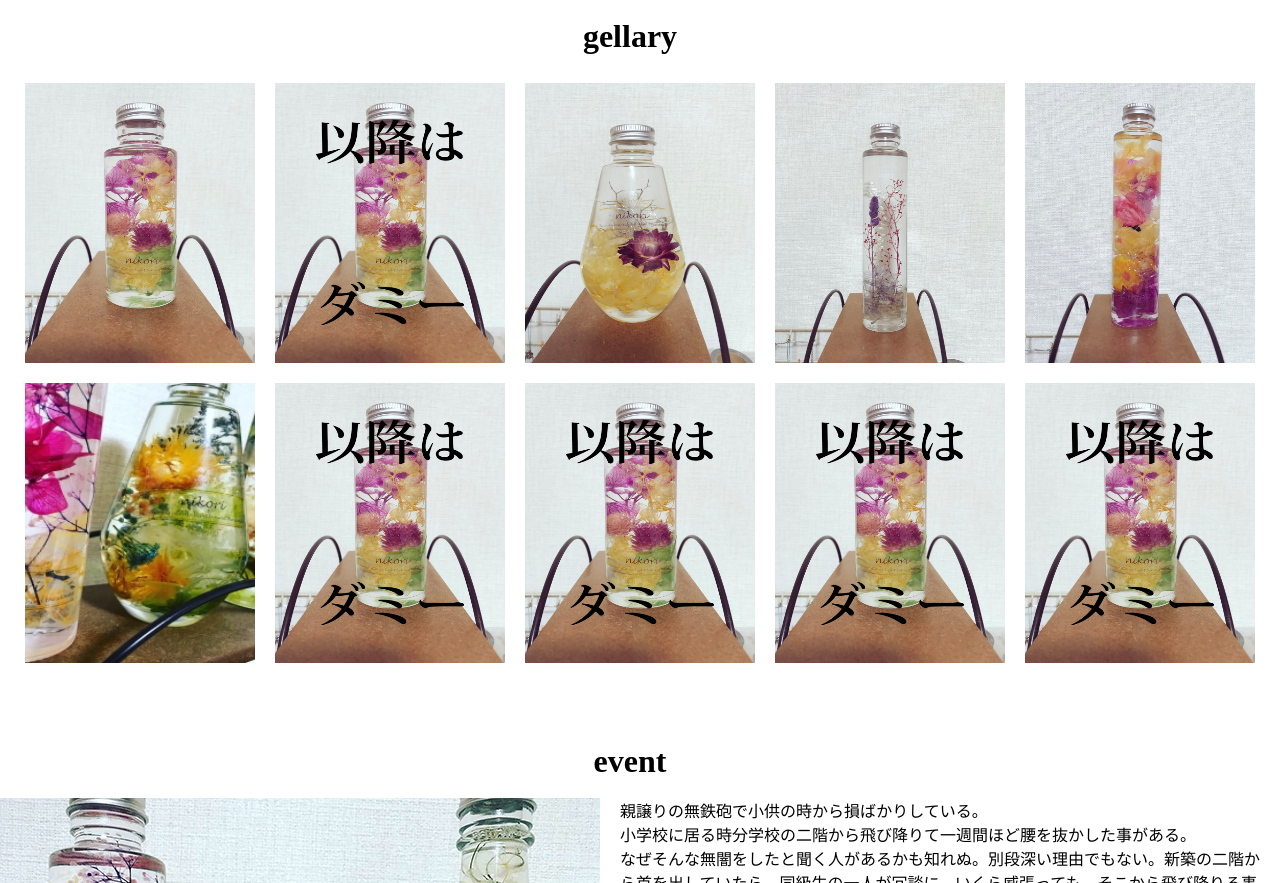
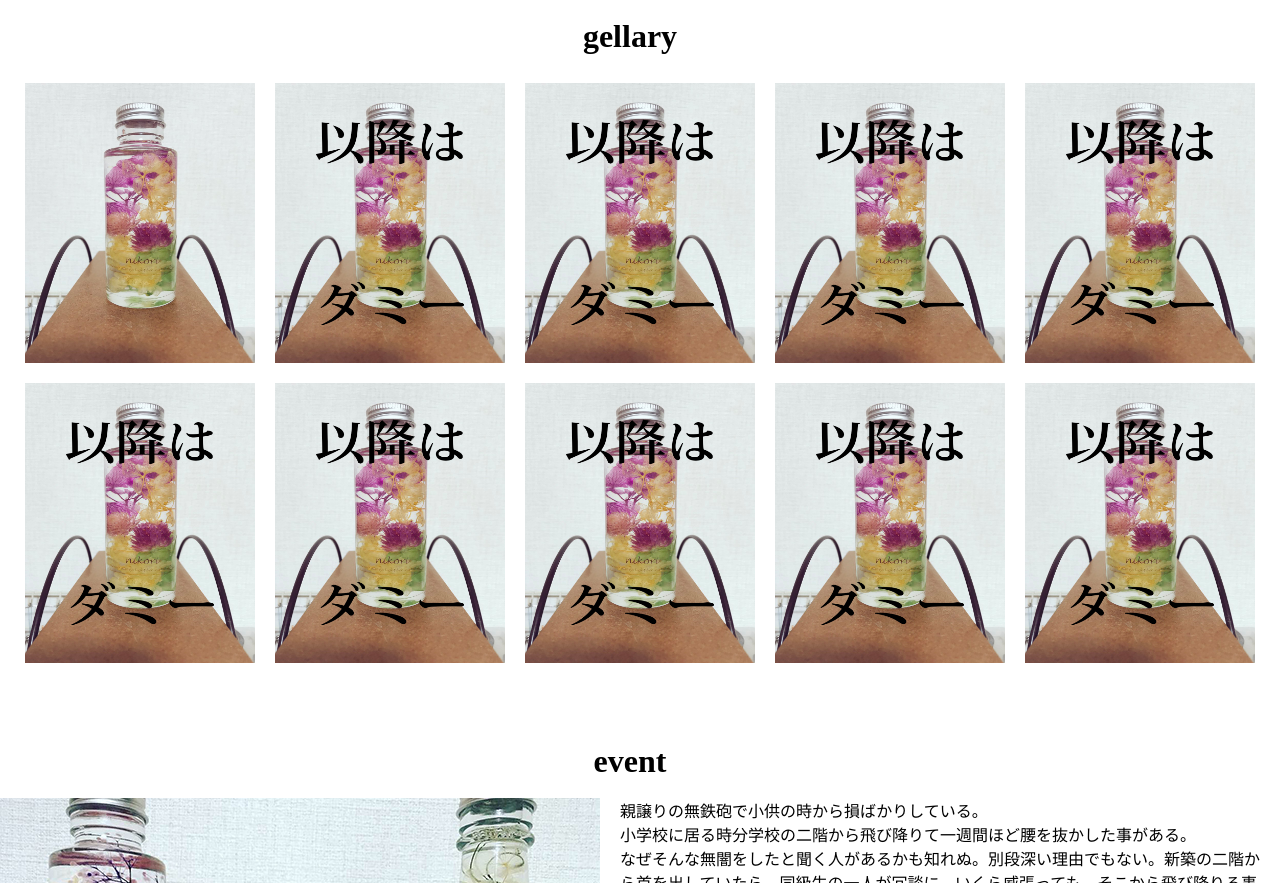
Before and after one commit to yurilaurant/relilium, a plain HTML site: page handmade/index.html in a window 1280 px wide. Shown: the part 977-1860 px from the top of the page. Drawn offline with nearby package versions, Linux system fonts and the light colour scheme.

Commit message:
Update index.html

```diff
--- a/handmade/index.html
+++ b/handmade/index.html
@@ -69,15 +69,15 @@
               </div>
             </li>
             <li>
-              <div class="imga"><img src="img/rium-03.jpg" width="230px" height="280px" alt="">
+              <div class="imga"><img src="img/rium-02D.jpg" width="230px" height="280px" alt="">
               </div>
             </li>
             <li>
-              <div class="imga"><img src="img/rium-04.jpg" width="230px" height="280px" alt="">
+              <div class="imga"><img src="img/rium-02D.jpg" width="230px" height="280px" alt="">
               </div>
             </li>
             <li>
-              <div class="imga"><img src="img/rium-05.jpg" width="230px" height="280px" alt="">
+              <div class="imga"><img src="img/rium-02D.jpg" width="230px" height="280px" alt="">
               </div>
             </li>
           </ul>
@@ -86,7 +86,7 @@
         <div class="imgs2 clearfix">
           <ul>
             <li>
-              <div class="imga"><img src="img/rium-06.jpg" width="230px" height="280px" alt="">
+              <div class="imga"><img src="img/rium-02D.jpg" width="230px" height="280px" alt="">
               </div>
             </li>
             <li>
```
